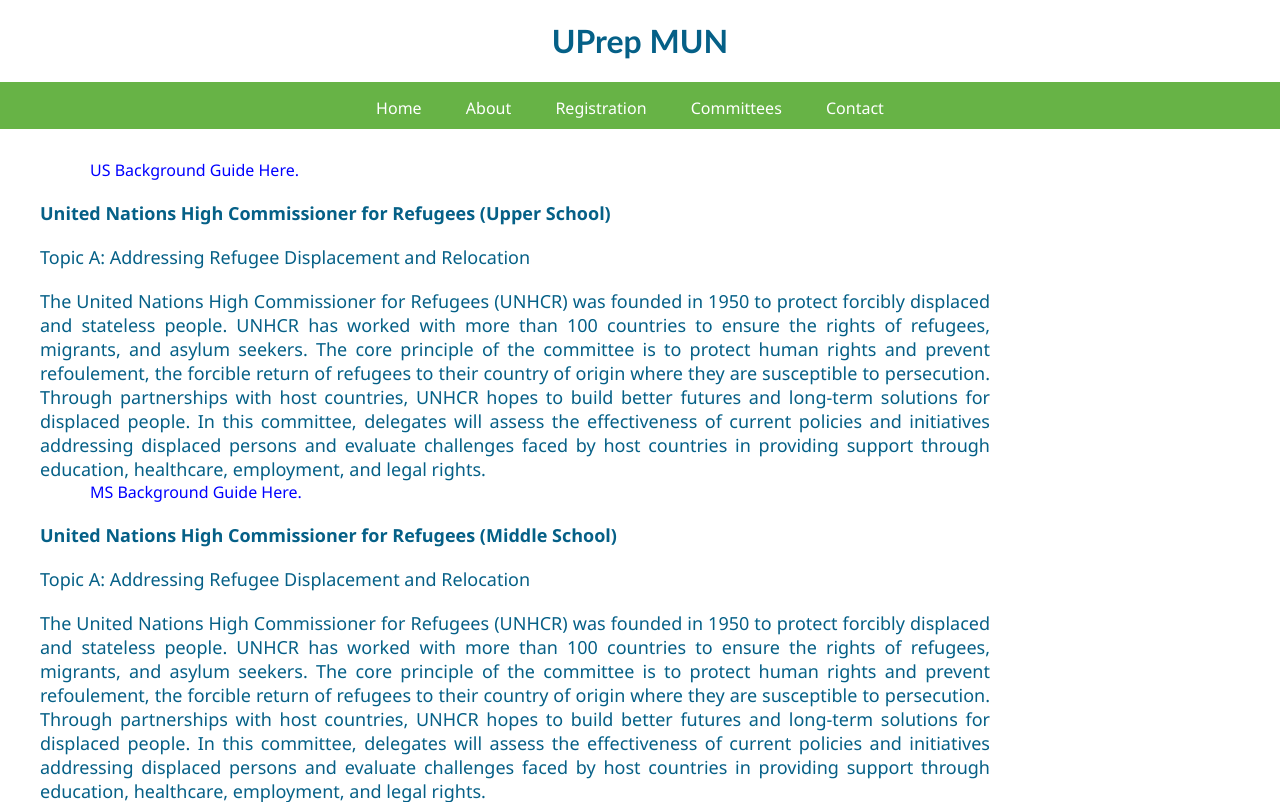
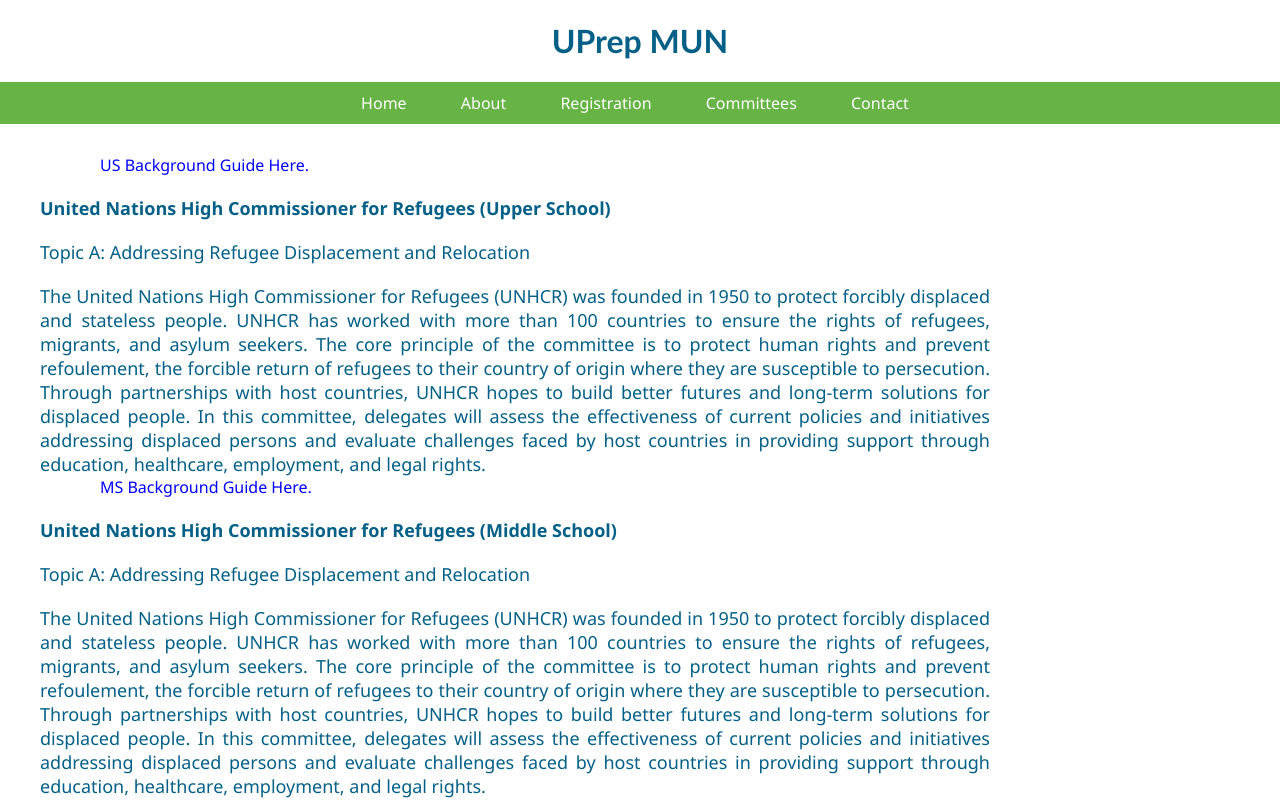
Before and after one commit to AnoushaMukherjee/UPrepMUN-website, a Flask app: page /templates/committees in a window 1280 px wide. Shown: the top 802 px of the page. Run offline with Flask 3, Linux system fonts and the light colour scheme.

Commit message:
Update committees.html

```diff
--- a/templates/committees.html
+++ b/templates/committees.html
@@ -67,8 +67,6 @@
     }
     a {
         color: blue;
-        margin-left: -10px;
-        margin-top: 5px;
         text-decoration: none;
     }
 
@@ -120,7 +118,7 @@
             <a href="/UPrepMUN-website/UNHCRUS.pdf" target="_blank">US Background Guide Here.</a>
             <p><b>United Nations High Commissioner for Refugees (Upper School)</b></p>
             <p>Topic A: Addressing Refugee Displacement and Relocation</p>
-            <p>The United Nations High Commissioner for Refugees (UNHCR) was founded in 1950 to protect forcibly displaced and stateless people. UNHCR has worked with more than 100 countries to ensure the rights of refugees, migrants, and asylum seekers. The core principle of the committee is to protect human rights and prevent refoulement, the forcible return of refugees to their country of origin where they are susceptible to persecution. Through partnerships with host countries, UNHCR hopes to build better futures and long-term solutions for displaced people. In this committee, delegates will assess the effectiveness of current policies and initiatives addressing displaced persons and evaluate challenges faced by host countries in providing support through education, healthcare, employment, and legal rights.</p>
+            <p>The United Nations High Commissioner for Refugees (UNHCR) was founded in 1950 to protect forcibly displaced and stateless people. UNHCR has worked with more than 100 countries to ensure the rights of refugees, migrants, and asylum seekers. The core principle of the committee is to protect human rights and prevent refoulement, the forcible return of refugees to their country of origin where they are susceptible to persecution. Through partnerships with host countries, UNHCR hopes to build better futures and long-term solutions for displaced people. In this committee, delegates will assess the effectiveness of current policies and initiatives addressing displaced persons and evaluate challenges faced by host countries in providing support through education, healthcare, employment, and legal rights.<br></p>
             <a href="/UPrepMUN-website/UNHCRMS.pdf" target="_blank">MS Background Guide Here.</a>
             <p><b>United Nations High Commissioner for Refugees (Middle School)</b></p>
             <p>Topic A: Addressing Refugee Displacement and Relocation</p>
```
